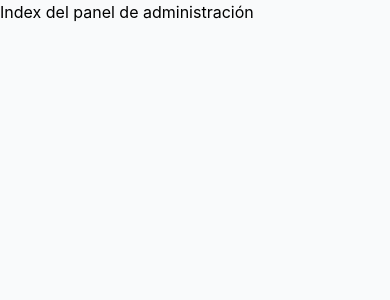
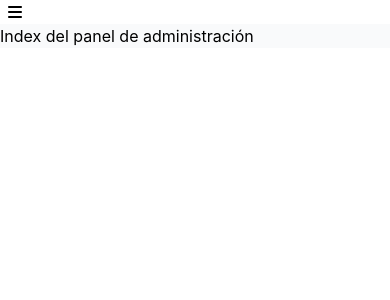
Before and after one commit to RubenToroG/front-react-concesionario, a React (Create React App) app: page /admin in a window 390 px wide. Shown: the top 300 px of the page. Built offline with nearby package versions, Linux system fonts and the light colour scheme.

Commit message:
Maquetacion navegacion responsive

```diff
--- a/src/components/Sidebar.jsx
+++ b/src/components/Sidebar.jsx
@@ -5,7 +5,7 @@ import 'styles/responsive.css'
 
 const Sidebar = () => {
     return (
-        <nav className='sidebar w-72 border border-x-gray-300 bg-cyan-700 text-white flex flex-col p-4'>
+        <nav className='hidden md:flex md:w-72 border border-x-gray-300 bg-cyan-700 text-white flex-col p-4'>
             <button><Link to='/admin'><ImagenLogo /></Link></button>
             <div>
                 <Ruta icono='fas fa-user' ruta='/admin/user' nombre='Perfil' />
--- /dev/null
+++ b/src/components/SidebarResponsive.jsx
@@ -0,0 +1,31 @@
+import React from 'react';
+import { useState } from 'react/cjs/react.development';
+import { Link } from 'react-router-dom'
+
+const SidebarResponsive = () => {
+    const[mostrarNavegacion, setMostrarNavegacion] = useState(false)
+    return (
+        <div className='md:hidden' onClick={() => {
+            setMostrarNavegacion(!mostrarNavegacion)
+        }}>
+            <i className={`mx-2 fas fa-${mostrarNavegacion ? 'times' : 'bars'}`}></i>
+            {mostrarNavegacion &&
+            <ul className='bg-sky-700'>
+                <ResponsiveRoutes icono='fas fa-user' ruta='/admin/user' nombre='Profile' />
+                <ResponsiveRoutes icono='fas fa-car' ruta='/admin/vehiculos' nombre='Vehiculos'/>
+                <ResponsiveRoutes icono='fas fa-user' ruta='/admin/user' nombre='Profile'/>
+                <ResponsiveRoutes icono='fas fa-user' ruta='/admin/user' nombre='Profile'/>
+
+                </ul>}
+        </div>
+    )
+};
+
+const ResponsiveRoutes = ({icono, ruta, nombre}) => {
+    return (
+        <Link to={ruta}>
+        <li className='text-gray-200 border border-gray-300 p-2'><i className={icono}></i> {nombre}</li></Link>
+    )
+}
+
+export default SidebarResponsive;
--- a/src/layouts/PrivateLayout.jsx
+++ b/src/layouts/PrivateLayout.jsx
@@ -1,13 +1,17 @@
 import Sidebar from 'components/Sidebar'
+import SidebarResponsive from 'components/SidebarResponsive'
 import React from 'react'
 
 const PrivateLayout = ({ children }) => {
     return (
         <div className='flex w-screen h-screen'>
+            <div className='flex flex-col md:flex-row flex-nowrap h-full w-full'>
             <Sidebar />
+            <SidebarResponsive />
             <main className='flex w-full overflow-y-scroll items-center justify-center'>
-            {children}
+                {children}
             </main>
+            </div>
         </div>
     )
 }
```
